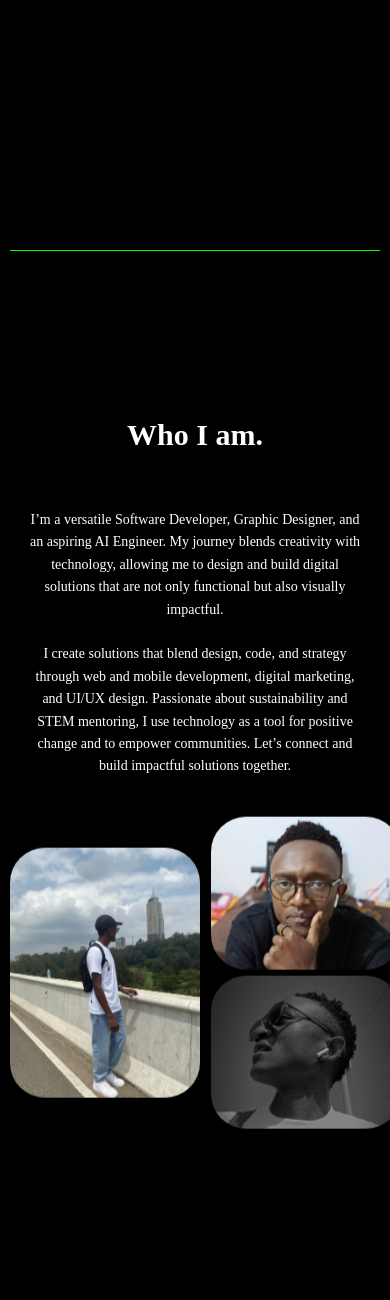
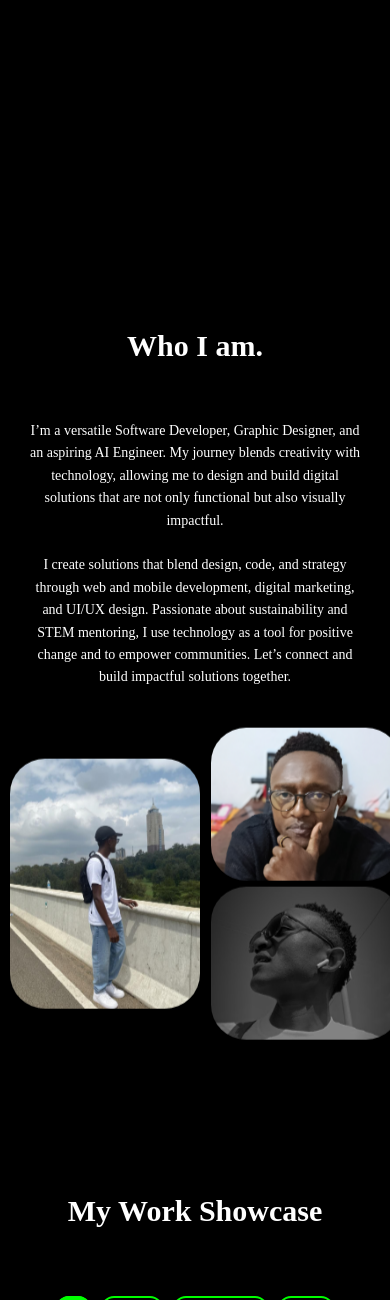
Before and after one commit to Polymathh/myportfoilio, a Django app: page / in a window 390 px wide; the page is wider, and only the part inside the window is pictured. Shown: the part 654-1954 px from the top of that part. Run offline with Django 5.2, Linux system fonts and the light colour scheme; data comes from the database, SQL or seed files in the repository.

Commit message:
initial commit

```diff
--- a/portfolio_project/main/static/css/styles.css
+++ b/portfolio_project/main/static/css/styles.css
@@ -131,8 +131,8 @@ nav ul li a:hover { color: #00FF00; } .hero{ text-align: center; padding: 6rem 2
     .hero .socials img{ width: 40px; transition: 0.3s; filter: brightness(0) invert(1); }
 
     /* * About Section */
-    .about { padding: 100px 5%; align-items: center; display: flex; flex-direction: column; gap:20px; border-top: 0.3px solid #00FF00}
-    .about h2{ text-align: center; padding-top: 60px; padding-bottom: 30px; font-size: 30px;}
+    .about { padding: 2rem 5%; align-items: center; display: flex; flex-direction: column; gap:20px; }
+    .about h2{ text-align: center; padding-top: 40px; padding-bottom: 30px; font-size: 30px;}
     .about p { margin:0 auto; width: 100%; text-align:center; font-size: 14px; font-weight: 400; }
     .images { margin-left: 20px; width: 100%; display: grid; grid-template-columns: max-content max-content; gap: 11px; padding-top: 90px; justify-content: center;}
     .left img { margin-top:30.5px; width: 190px; height: 250px; border-radius: 35px; object-fit: cover; }
```
Also changed, not shown: 1 other file.
